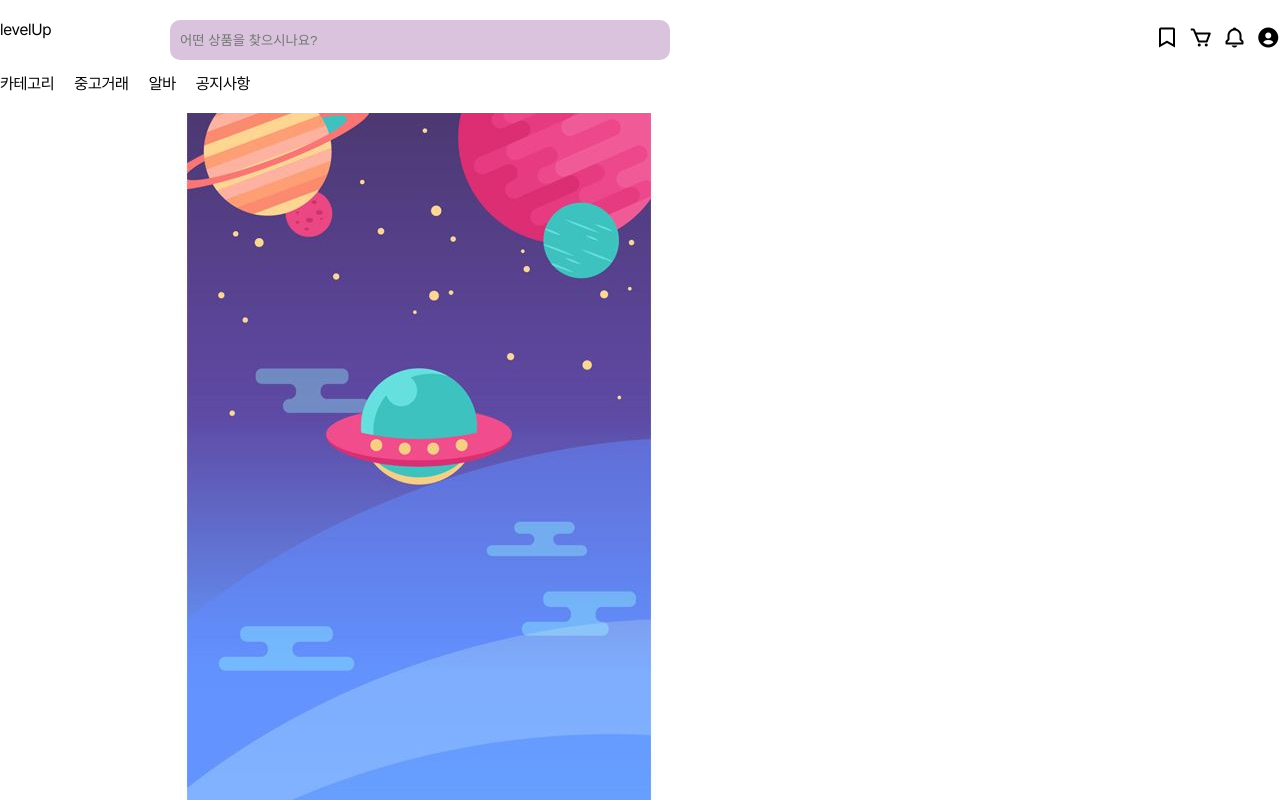
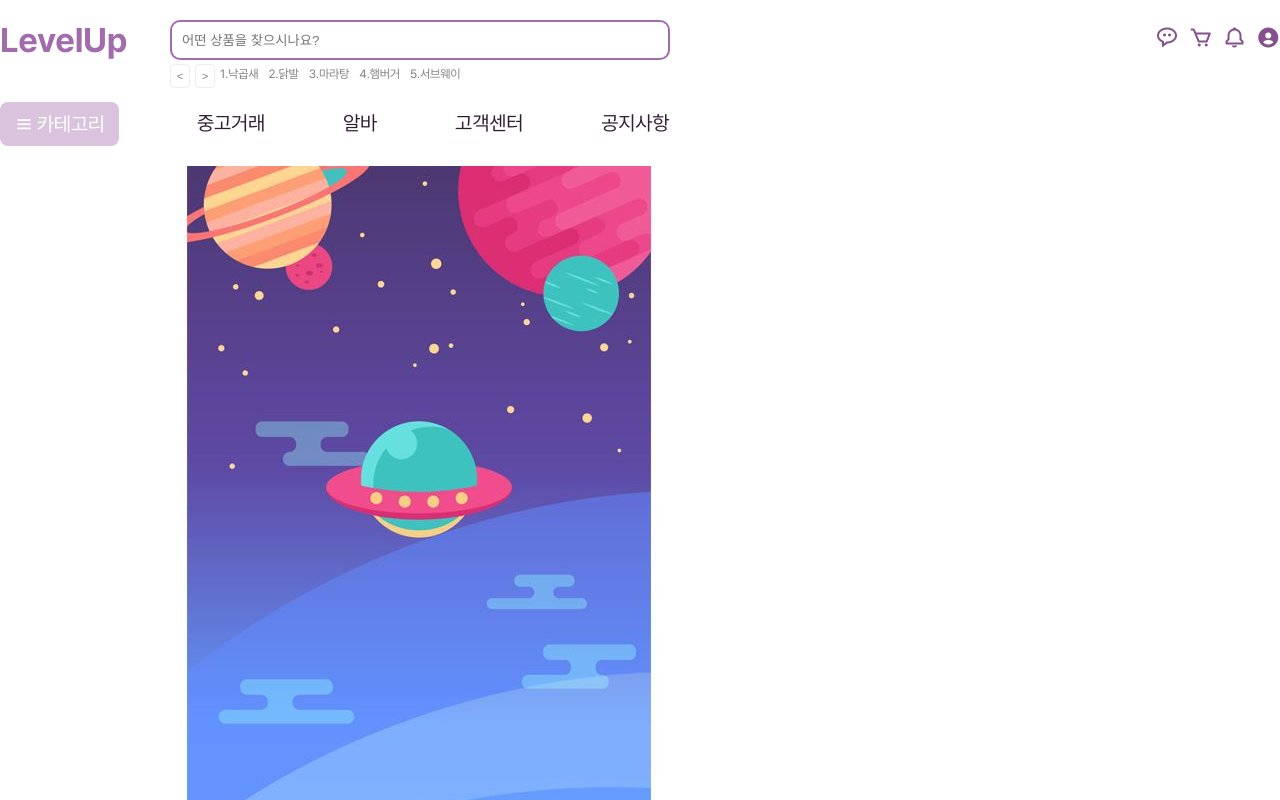
Before and after one commit to parkjongco/LevelUp, a React (Create React App) app in the folder levelupfront/: page / in a window 1280 px wide. Shown: the top 800 px of the page. Built offline with nearby package versions, Linux system fonts and the light colour scheme.

Commit message:
헤더 푸터 디자인

```diff
--- a/levelupfront/src/components/Footer/Footer.jsx
+++ b/levelupfront/src/components/Footer/Footer.jsx
@@ -40,10 +40,10 @@ export const Footer = () => {
                 <div className={styles.border}></div>
                 <div className={styles.company}>
                     <div className={styles.companyInfo}>
-                        <div className={styles.companyTxt}>(주) 도비즈</div>
+                        <div className={styles.companyTxt}>(주) LevelUp</div>
                         <div className={styles.companyTxt}>
                             <span>|</span>
-                            대표이사 노시온
+                            대표이사 민바오
                         </div>
                         <div className={styles.companyTxt}>
                             <span>|</span>
--- a/levelupfront/src/components/Header/Header.jsx
+++ b/levelupfront/src/components/Header/Header.jsx
@@ -2,6 +2,7 @@ import React, { useState, useEffect } from 'react'
 import styles from './Header.module.css'
 import logo from '../../assets/images/logo_how.png'
 import { useNavigate } from 'react-router-dom'
+import { CategoryScale } from 'chart.js'
 
 export const Header = () => {
     const navigate = useNavigate()
@@ -9,6 +10,75 @@ export const Header = () => {
     const [activeSubMenu, setActiveSubMenu] = useState('홈')
     const [isFixed, setIsFixed] = useState(false)
     const [session, setSession] = useState(false)
+    const [showModal, setShowModal] = useState(false)
+    const [selectedCategory, setSelectedCategory] = useState('의류')
+    const categories = ['의류', '가전제품', '뷰티', '가구', '전자기기']
+
+    const detailCategories = {
+        의류: [
+            {
+                title: '여성의류',
+                items: ['티셔츠', '니트', '원피스'],
+            },
+            {
+                title: '남성의류',
+                items: ['니트', '뷰티', '정장'],
+            },
+        ],
+        가전제품: [
+            {
+                title: '냉장고',
+                items: [],
+            },
+            {
+                title: 'TV',
+                items: [],
+            },
+            {
+                title: '세탁기',
+                items: [],
+            },
+            {
+                title: '주방가구',
+                items: [],
+            },
+        ],
+        뷰티: [
+            {
+                title: '스킨케어',
+                items: [],
+            },
+            {
+                title: '메이크업',
+                items: ['아이 메이크업', '베이스 메이크업', '립'],
+            },
+        ],
+        가구: [
+            {
+                title: '침실가구',
+                items: ['소파', '거실장'],
+            },
+            {
+                title: '거실가구',
+                items: ['식탁', '수납장'],
+            },
+        ],
+        전자기기: [
+            {
+                title: '노트북',
+                items: ['삼성', '애플', 'LG'],
+            },
+            {
+                title: '데스크탑',
+                items: ['일체형', '브랜드', '조립'],
+            },
+            {
+                title: '모니터',
+                items: [],
+            },
+        ],
+        // 나머지 카테고리에 대한 세부 카테고리도 여기에 추가
+    }
 
     const handleMenuClick = menuName => {
         setActiveMenu(menuName)
@@ -54,7 +124,7 @@ export const Header = () => {
                                 <div className={styles.mainLogo}>
                                     <a>
                                         {/* <img src={logo} alt="Logo" /> */}
-                                        levelUp
+                                        LevelUp
                                     </a>
                                 </div>
                                 <div className={styles.naviMenuList}>
@@ -69,7 +139,7 @@ export const Header = () => {
                             <div className={styles.naviInfo}>
                                 <div className={styles.infoIcon}>
                                     <a>
-                                        <i className="bx bx-bookmark"></i>
+                                        <i class="bx bx-message-rounded-dots"></i>
                                     </a>
                                 </div>
                                 <div className={styles.infoIcon}>
@@ -105,6 +175,32 @@ export const Header = () => {
                                 </div>
                             </div>
                         </div>
+                        <div className={styles.ranking}>
+                            <button>{'<'}</button>
+                            <button>{'>'}</button>
+                            <ul className={styles.rank}>
+                                <li>
+                                    <span>1.</span>
+                                    <span>낙곱새</span>
+                                </li>
+                                <li>
+                                    <span>2.</span>
+                                    <span>닭발</span>
+                                </li>
+                                <li>
+                                    <span>3.</span>
+                                    <span>마라탕</span>
+                                </li>
+                                <li>
+                                    <span>4.</span>
+                                    <span>햄버거</span>
+                                </li>
+                                <li>
+                                    <span>5.</span>
+                                    <span>서브웨이</span>
+                                </li>
+                            </ul>
+                        </div>
                         <div className={styles.bottomWrap}>
                             {/* <div
                                 className={`${styles.naviMenu} ${
@@ -134,10 +230,77 @@ export const Header = () => {
                             >
                                 <a>HowShop</a>
                             </div> */}
-                            <div>카테고리</div>
-                            <div>중고거래</div>
-                            <div>알바</div>
-                            <div>공지사항</div>
+
+                            <div
+                                className={styles.categoryBox}
+                                onMouseEnter={() => setShowModal(true)}
+                                onMouseLeave={() => setShowModal(false)}
+                            >
+                                <i class="bx bx-menu"></i>카테고리
+                                {showModal && (
+                                    <div className={styles.modal}>
+                                        <div className={styles.modalCategory}>
+                                            <ul>
+                                                {categories.map(
+                                                    (category, index) => (
+                                                        <li
+                                                            key={index}
+                                                            onClick={() =>
+                                                                setSelectedCategory(
+                                                                    category
+                                                                )
+                                                            }
+                                                            className={
+                                                                selectedCategory ===
+                                                                category
+                                                                    ? styles.active
+                                                                    : ''
+                                                            }
+                                                        >
+                                                            {category}
+                                                        </li>
+                                                    )
+                                                )}
+                                            </ul>
+                                        </div>
+                                        <div className={styles.detailCategory}>
+                                            {selectedCategory &&
+                                                detailCategories[
+                                                    selectedCategory
+                                                ]?.map((detail, index) => (
+                                                    <ul key={index}>
+                                                        <li
+                                                            className={
+                                                                styles.title
+                                                            }
+                                                        >
+                                                            <span>
+                                                                {detail.title}
+                                                            </span>
+                                                        </li>
+                                                        {detail.items.length >
+                                                            0 &&
+                                                            detail.items.map(
+                                                                (item, idx) => (
+                                                                    <li
+                                                                        key={
+                                                                            idx
+                                                                        }
+                                                                    >
+                                                                        {item}
+                                                                    </li>
+                                                                )
+                                                            )}
+                                                    </ul>
+                                                ))}
+                                        </div>
+                                    </div>
+                                )}
+                            </div>
+                            <div className={styles.menu}>중고거래</div>
+                            <div className={styles.menu}>알바</div>
+                            <div className={styles.menu}>고객센터</div>
+                            <div className={styles.menu}>공지사항</div>
                         </div>
                     </div>
                 </div>
--- a/levelupfront/src/components/Header/Header.module.css
+++ b/levelupfront/src/components/Header/Header.module.css
@@ -20,11 +20,11 @@
     top: 0;
     left: 0;
     width: 100%;
-    background-color: var(--hows-white);
-    /* 배경색이 필요하다면 추가 */
+    background-color: white;
     z-index: 1000;
     border-bottom: 1px solid var(--hows-gray-300);
-    /* 패딩을 추가해도 좋습니다 */
+    box-shadow: 0 2px 4px rgba(0, 0, 0, 0.1);
+    /* 아래쪽에만 그림자 추가 */
 }
 
 .mainNavi {
@@ -51,8 +51,10 @@
 .bottomWrap {
     flex: 1;
     display: flex;
-    gap: 20px;
+    gap: 78px;
     margin-top: 14px;
+    align-items: center;
+    font-size: 1.25rem;
 }
 
 .menuBox {
@@ -71,6 +73,9 @@
     display: flex;
     object-fit: cover;
     max-width: 40px;
+    font-size: 34px;
+    font-weight: bold;
+    color: #A26BAB;
 }
 
 
@@ -82,7 +87,44 @@
 
 .naviMenuList {
     display: flex;
+    flex-direction: column;
     gap: 20px;
+
+}
+
+.searchBox {
+    flex: 1;
+
+}
+
+.ranking {
+    flex: 1;
+    display: flex;
+    margin-left: 170px;
+    gap: 5px;
+    margin-top: 4px;
+}
+
+.rank {
+    display: flex;
+    /* flex-direction: column; */
+    gap: 10px
+}
+
+.rank span {
+    gap: 10px;
+    font-size: 12px;
+    color: gray;
+}
+
+.ranking button {
+    background-color: white;
+    font-size: 0.7rem;
+    color: gray;
+    width: 20px;
+    height: 24px;
+    border-radius: 4px;
+    border: 1px solid #eee;
 }
 
 .searchBox input {
@@ -91,8 +133,20 @@
     border: none;
     border-radius: 10px;
     padding-left: 10px;
+    border: 2px solid #A26BAB;
+}
+
+.categoryBox {
     background-color: #D9C3DD;
+    color: white;
+    padding: 10px 14px;
+    border-radius: 8px;
+    display: flex;
+    align-items: center;
+    gap: 3px;
+    position: relative;
 }
+
 
 .naviMenu {
     font-size: 24px;
@@ -116,10 +170,11 @@
 
 .infoIcon {
     font-size: 24px;
+    color: #85508D;
 }
 
 .infoIcon a:hover i {
-    color: var(--hows-point-color);
+    color: #85508D;
 }
 
 .infoUser a {
@@ -190,3 +245,72 @@
     height: 2px;
     bottom: 0;
 }
+
+/* Header.module.css */
+.modal {
+    position: absolute;
+    top: 100%;
+    /* 부모의 하단에 위치 */
+    left: 0;
+    background-color: white;
+    border: 1px solid #ccc;
+    box-shadow: 0 4px 8px rgba(0, 0, 0, 0.2);
+    padding: 10px;
+    z-index: 1000;
+    color: black;
+    width: 640px;
+    display: flex;
+    font-size: 14px;
+}
+
+.modal ul {
+    list-style: none;
+    margin: 0;
+    padding: 0;
+}
+
+.modal li {
+    padding: 5px 10px;
+    cursor: pointer;
+}
+
+.modal li:hover {
+    background-color: #dd78ea11;
+}
+
+.modalCategory {
+    width: 200px;
+}
+
+.detailCategory {
+    display: flex;
+    width: 100%;
+    /* text-align: center; */
+
+}
+
+.detailCategory ul {
+    flex: 1;
+}
+
+.detailCategory .title span {
+    font-weight: bold;
+}
+
+.menu {
+    color: #311e34;
+    display: flex;
+    align-items: center;
+    cursor: pointer;
+    border-bottom: 2px solid #ffffff00;
+}
+
+.menu:hover {
+    height: 100%;
+    display: flex;
+    align-items: center;
+    color: #85508D;
+    transition: 0.2s;
+    /* border-bottom: 2px solid #85508D; */
+
+}
```
